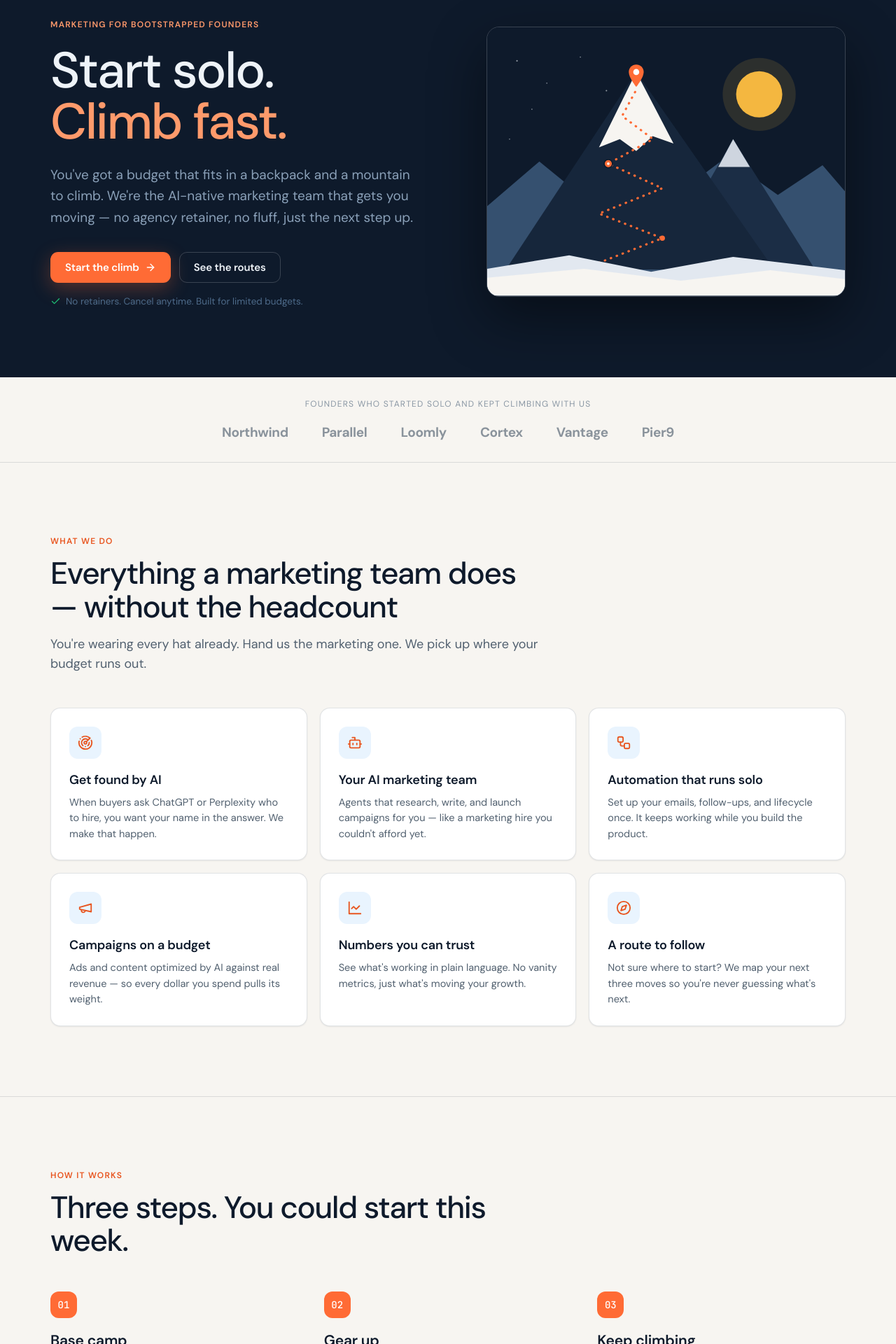
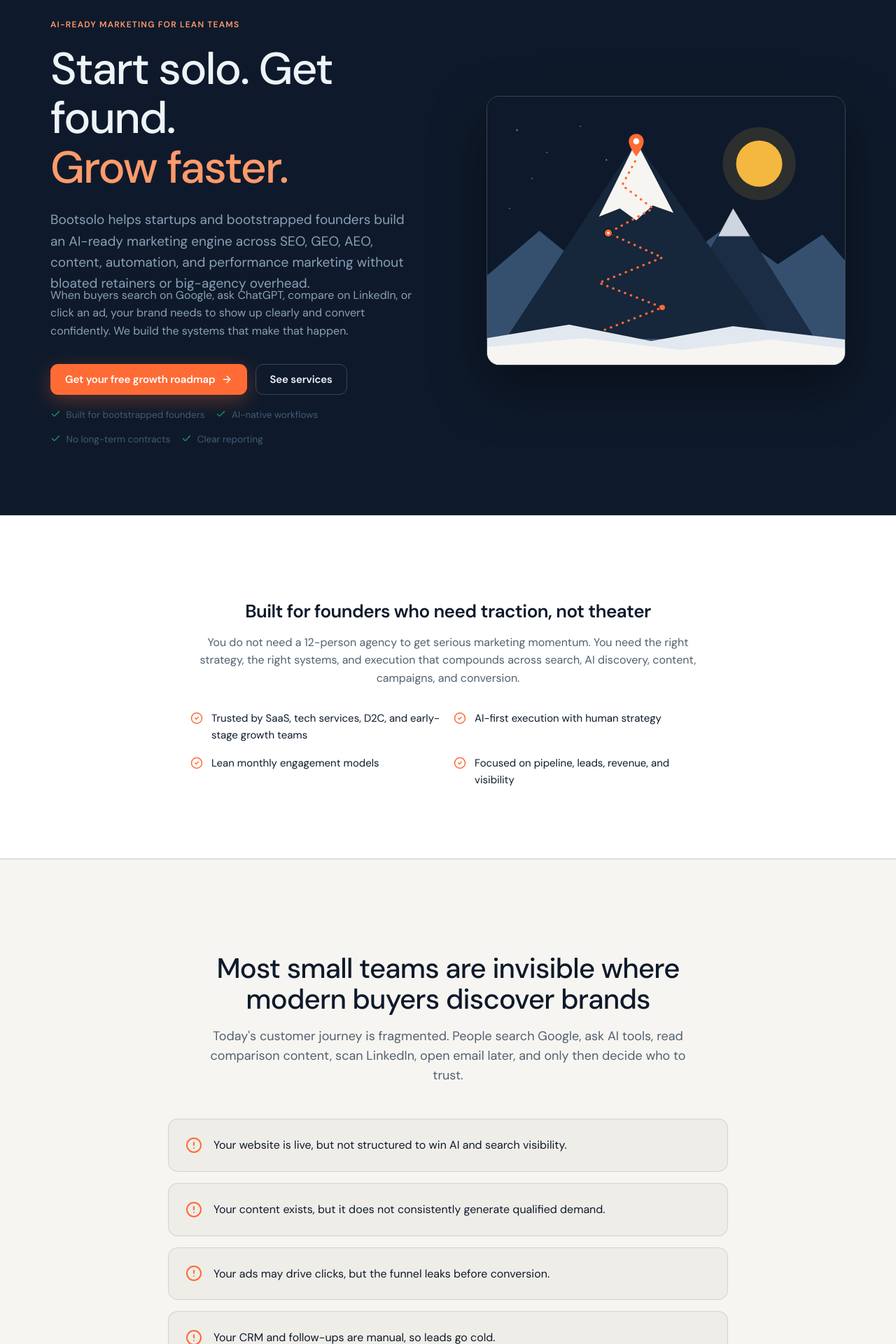
Before and after one commit to bdbhavyadave/bootsolo-website-cms, a Next.js app: page / in a window 1280 px wide. Shown: the part 140-2060 px from the top of the page at 70% size. Built offline with nearby package versions, Linux system fonts and the light colour scheme; no server answers.

Commit message:
Redesign homepage with new 11-section framework and premium positioning

```diff
--- a/app/page.js
+++ b/app/page.js
@@ -1,9 +1,11 @@
 import Hero from '../components/Hero';
 import ProofBar from '../components/ProofBar';
+import Problem from '../components/Problem';
 import Services from '../components/Services';
 import HowItWorks from '../components/HowItWorks';
+import Audience from '../components/Audience';
+import Cases from '../components/Cases';
 import Pricing from '../components/Pricing';
-import Cases from '../components/Cases';
 import FAQ from '../components/FAQ';
 import CTA from '../components/CTA';
 
@@ -12,10 +14,12 @@ export default function Home() {
     <>
       <Hero />
       <ProofBar />
+      <Problem />
       <Services />
       <HowItWorks />
+      <Audience />
+      <Cases />
       <Pricing />
-      <Cases />
       <FAQ />
       <CTA />
     </>
--- /dev/null
+++ b/components/Audience.js
@@ -0,0 +1,64 @@
+import { MonitorSmartphone, Briefcase, ShoppingBag, User } from 'lucide-react';
+
+export default function Audience() {
+  const audiences = [
+    {
+      icon: MonitorSmartphone,
+      t: "For SaaS startups",
+      d: "Drive demo requests, free trial signups, and category visibility."
+    },
+    {
+      icon: Briefcase,
+      t: "For service businesses",
+      d: "Generate qualified leads with stronger search presence, better pages, and follow-up automation."
+    },
+    {
+      icon: ShoppingBag,
+      t: "For D2C and ecommerce brands",
+      d: "Support product discovery, paid performance, lifecycle retention, and conversion."
+    },
+    {
+      icon: User,
+      t: "For founders building personal authority",
+      d: "Turn founder expertise into content, visibility, trust, and pipeline."
+    }
+  ];
+
+  return (
+    <section className="section" style={{ background: 'var(--bg-elevated)' }}>
+      <div className="wrap">
+        <div className="sec-head">
+          <span className="kick">Who we work with</span>
+          <h2 className="sec-title">Built for teams that need smart growth without enterprise overhead</h2>
+        </div>
+
+        <div style={{ display: 'grid', gridTemplateColumns: 'repeat(auto-fit, minmax(280px, 1fr))', gap: '24px' }}>
+          {audiences.map((aud, i) => {
+            const Icon = aud.icon;
+            return (
+              <div key={i} style={{
+                background: 'var(--bg)',
+                padding: '32px',
+                borderRadius: 'var(--r-card)',
+                border: '1px solid var(--border)'
+              }}>
+                <div style={{
+                  background: 'var(--frost)',
+                  width: '48px', height: '48px',
+                  borderRadius: '12px',
+                  display: 'flex', alignItems: 'center', justifyContent: 'center',
+                  marginBottom: '20px',
+                  color: 'var(--brand)'
+                }}>
+                  <Icon size={24} />
+                </div>
+                <h3 className="ds-h4" style={{ marginBottom: '12px' }}>{aud.t}</h3>
+                <p className="ds-body" style={{ color: 'var(--fg2)' }}>{aud.d}</p>
+              </div>
+            );
+          })}
+        </div>
+      </div>
+    </section>
+  );
+}
--- a/components/FAQ.js
+++ b/components/FAQ.js
@@ -4,10 +4,10 @@ import { useState } from 'react'
 import { Plus } from 'lucide-react'
 
 const QS = [
-  { q: "I'm a team of one. Is this overkill?", a: "That's exactly who we built this for. Basecamp is free and gets you a route map plus your first wins — no commitment. You add the AI team when you're ready, not before." },
-  { q: "What does 'get found by AI' actually mean?", a: "When someone asks ChatGPT or Perplexity for a tool like yours, you want to be in the answer. We set up your site and content so the AI engines recommend you — it's the new word of mouth." },
-  { q: "How fast will I see something?", a: "Your route map lands in days. Real movement in signups and cost usually shows in the first 60–90 days. We won't promise overnight — but every step compounds." },
-  { q: "Am I locked into a contract?", a: "Never. Everything's month to month, and Basecamp is free for as long as you want. If it ever stops being worth it, you walk — no hard feelings." },
+  { q: "What makes Bootsolo different from a traditional agency?", a: "We combine strategy, AI-native execution, and lean operating models to help smaller teams move faster without paying for unnecessary layers." },
+  { q: "Do you only work with startups?", a: "No. We work best with lean, growth-focused teams - especially startups, service businesses, and brands that want measurable marketing systems." },
+  { q: "What does AI-ready marketing actually mean?", a: "It means your website, content, structure, and campaigns are built for both human buyers and the new discovery layer driven by AI search and answer engines." },
+  { q: "Can you support one project instead of a monthly retainer?", a: "Yes. We can start with an audit, homepage rewrite, funnel review, campaign setup, or a focused growth sprint." },
 ];
 
 function FAQItem({ q, a, open, onClick }) {
--- a/components/GlobalContact.js
+++ b/components/GlobalContact.js
@@ -15,7 +15,7 @@ export default function GlobalContact() {
         <div style={{ display: 'grid', gridTemplateColumns: 'repeat(auto-fit, minmax(320px, 1fr))', gap: '64px', alignItems: 'center' }}>
           <div>
             <h2 className="sec-title" style={{ marginBottom: '24px' }}>
-              {isCustomQuotePage ? "Or request a single service" : "Ready to climb?"}
+              {isCustomQuotePage ? "Or request a single service" : "Get your free growth roadmap"}
             </h2>
 
             {!isCustomQuotePage ? (
@@ -41,7 +41,7 @@ export default function GlobalContact() {
             )}
           </div>
           <div style={{ background: 'var(--bg-elevated)', padding: '40px', borderRadius: '16px', boxShadow: 'var(--shadow-1)', border: '1px solid var(--border)' }}>
-            <h3 style={{ fontSize: '24px', fontWeight: 600, color: 'var(--fg1)', marginBottom: '24px' }}>Let's talk</h3>
+            <h3 style={{ fontSize: '24px', fontWeight: 600, color: 'var(--fg1)', marginBottom: '24px' }}>Get your AI-ready marketing plan</h3>
             <ContactForm />
           </div>
         </div>
--- a/components/Hero.js
+++ b/components/Hero.js
@@ -35,21 +35,27 @@ export default function Hero() {
     <header className="hero dark" id="top">
       <div className="wrap hero-inner">
         <div className="hero-copy">
-          <span className="kick">Marketing for bootstrapped founders</span>
-          <h1 className="h-display">
-            Start solo.<br />
-            <span className="accent">Climb fast.</span>
+          <span className="kick">AI-ready marketing for lean teams</span>
+          <h1 className="h-display" style={{ fontSize: '64px', lineHeight: 1.1 }}>
+            Start solo. Get found.<br />
+            <span className="accent">Grow faster.</span>
           </h1>
           <p className="h-sub">
-            You've got a budget that fits in a backpack and a mountain to climb. We're the
-            AI-native marketing team that gets you moving — no agency retainer, no fluff,
-            just the next step up.
+            Bootsolo helps startups and bootstrapped founders build an AI-ready marketing engine across SEO, GEO, AEO, content, automation, and performance marketing without bloated retainers or big-agency overhead.
+          </p>
+          <p className="h-sub" style={{ fontSize: '16px', marginTop: '-12px', marginBottom: '32px' }}>
+            When buyers search on Google, ask ChatGPT, compare on LinkedIn, or click an ad, your brand needs to show up clearly and convert confidently. We build the systems that make that happen.
           </p>
           <div className="h-cta">
-            <Link className="btn btn-primary" href="#cta">Start the climb <ArrowRight size={16} /></Link>
-            <Link className="btn btn-ghost" href="#work">See the routes</Link>
+            <Link className="btn btn-primary" href="/custom-quote">Get your free growth roadmap <ArrowRight size={16} /></Link>
+            <Link className="btn btn-ghost" href="#services">See services</Link>
           </div>
-          <div className="h-note"><Check size={15} color="var(--success)" /> No retainers. Cancel anytime. Built for limited budgets.</div>
+          <div className="h-note" style={{ display: 'flex', gap: '16px', flexWrap: 'wrap', opacity: 0.8 }}>
+            <span><Check size={14} color="var(--success)" style={{ marginRight: 4, position: 'relative', top: 2 }} /> Built for bootstrapped founders</span>
+            <span><Check size={14} color="var(--success)" style={{ marginRight: 4, position: 'relative', top: 2 }} /> AI-native workflows</span>
+            <span><Check size={14} color="var(--success)" style={{ marginRight: 4, position: 'relative', top: 2 }} /> No long-term contracts</span>
+            <span><Check size={14} color="var(--success)" style={{ marginRight: 4, position: 'relative', top: 2 }} /> Clear reporting</span>
+          </div>
         </div>
         <div className="hero-art"><SummitArt /></div>
       </div>
--- a/components/HowItWorks.js
+++ b/components/HowItWorks.js
@@ -1,7 +1,7 @@
 const STEPS = [
-  { n: "01", st: "Base camp", sd: "We look at where you are today — your site, your funnel, where buyers can't find you. You keep the map whether or not we climb together." },
-  { n: "02", st: "Gear up", sd: "We set up your AI agents and automation around your product and your people. Content, campaigns, and the plumbing behind them." },
-  { n: "03", st: "Keep climbing", sd: "Leads grow, costs drop, and the system keeps optimizing itself. You watch every step move in your dashboard." },
+  { n: "01", st: "Audit the terrain", sd: "We review your website, visibility, funnel, content, and current channels to identify the biggest growth gaps and quickest wins." },
+  { n: "02", st: "Build the system", sd: "We set up the core foundations: positioning, search and AI visibility, content priorities, automation flows, campaigns, and conversion improvements." },
+  { n: "03", st: "Scale what works", sd: "Once the engine starts moving, we optimize relentlessly - improving rankings, increasing qualified traffic, reducing wasted spend, and turning insights into the next growth sprint." },
 ];
 
 export default function HowItWorks() {
@@ -10,7 +10,7 @@ export default function HowItWorks() {
       <div className="wrap">
         <div className="sec-head">
           <span className="kick">How it works</span>
-          <h2 className="sec-title">Three steps. You could start this week.</h2>
+          <h2 className="sec-title">Simple to start. Built to compound.</h2>
         </div>
         <div className="steps">
           {STEPS.map(s => (
--- a/components/Pricing.js
+++ b/components/Pricing.js
@@ -3,32 +3,32 @@ import { Check } from 'lucide-react'
 
 const DEFAULT_TIERS = [
   {
-    name: "Basecamp", amt: "Free", per: "", feat: false,
-    desc: "Your route map and first wins. No card, no catch — just somewhere to start.",
-    feats: ["Marketing route map", "AI visibility check", "3 next-move recommendations", "Founder community"],
-    cta: "Start free", btn: "btn-ghost",
+    name: "Starter Sprint", amt: "", per: "", feat: false,
+    desc: "Best for founders who need clarity, a roadmap, and first fixes.",
+    feats: ["Marketing route map", "AI visibility check", "Core positioning", "Quick conversion fixes"],
+    cta: "Get started", btn: "btn-ghost",
   },
   {
-    name: "Climber", amt: "$290", per: "/ mo", feat: true,
-    desc: "Your AI marketing team. Where most bootstrapped founders start the climb.",
-    feats: ["Everything in Basecamp", "AI agents writing & launching", "Get-found-by-AI setup", "Email & lifecycle automation", "Plain-language dashboard"],
-    cta: "Start the climb", btn: "btn-primary",
+    name: "Growth Engine", amt: "", per: "", feat: true,
+    desc: "Best for teams ready for ongoing SEO, content, AI visibility, and automation support.",
+    feats: ["AI and search visibility", "Content production engine", "Lifecycle automation", "Monthly growth sprints"],
+    cta: "Start the engine", btn: "btn-primary",
   },
   {
-    name: "Summit", amt: "$690", per: "/ mo", feat: false,
-    desc: "More firepower when you've found traction and want to move faster.",
-    feats: ["Everything in Climber", "Paid campaign management", "Custom agent workflows", "Monthly strategy call", "Priority support"],
-    cta: "Talk to us", btn: "btn-ghost",
+    name: "Performance Plus", amt: "", per: "", feat: false,
+    desc: "Best for businesses that want integrated paid, organic, and conversion-focused execution.",
+    feats: ["Everything in Growth Engine", "Paid campaign management", "Landing page optimization", "Advanced CRO"],
+    cta: "Scale faster", btn: "btn-ghost",
   },
 ];
 
 export function PriceCard({ name, amt, per, desc, feats, cta, btn, feat }) {
-  const linkHref = cta?.toLowerCase().includes("custom quote") ? "/custom-quote" : "#global-contact";
+  const linkHref = "/custom-quote";
   return (
     <div className={"price-card" + (feat ? " feat" : "")}>
       {feat && <div className="price-tag">Most popular</div>}
       <div className="price-name">{name}</div>
-      <div className="price-amt">{amt}{per && <span> {per}</span>}</div>
+      {amt && <div className="price-amt">{amt}{per && <span> {per}</span>}</div>}
       <div className="price-desc">{desc}</div>
       <ul className="price-feats">
         {feats.map((f, i) => <li key={i}><Check size={17} />{f}</li>)}
@@ -39,8 +39,8 @@ export function PriceCard({ name, amt, per, desc, feats, cta, btn, feat }) {
 }
 
 export default function Pricing({
-  title = "Priced for a backpack, not a boardroom",
-  lead = "Start free. Upgrade when it's paying for itself. Cancel any time — no contracts, no guilt.",
+  title = "Flexible engagement models for growing teams",
+  lead = "",
   kick = "Pricing",
   tiers = DEFAULT_TIERS,
   className = "section",
@@ -57,6 +57,13 @@ export default function Pricing({
         <div className="price-grid">
           {tiers.map((t, i) => <PriceCard key={i} {...t} />)}
         </div>
+
+        <div style={{ textAlign: 'center', marginTop: '48px' }}>
+          <p className="ds-body" style={{ color: 'var(--fg2)' }}>
+            Need a custom mix of services? We'll build a lean plan around your goals, stage, and budget.
+          </p>
+          <Link href="/custom-quote" style={{ color: 'var(--brand)', fontWeight: 600, marginTop: '8px', display: 'inline-block' }}>Build a custom quote &rarr;</Link>
+        </div>
       </div>
     </section>
   );
--- /dev/null
+++ b/components/Problem.js
@@ -0,0 +1,39 @@
+import { AlertCircle } from 'lucide-react';
+
+export default function Problem() {
+  const problems = [
+    "Your website is live, but not structured to win AI and search visibility.",
+    "Your content exists, but it does not consistently generate qualified demand.",
+    "Your ads may drive clicks, but the funnel leaks before conversion.",
+    "Your CRM and follow-ups are manual, so leads go cold.",
+    "Your reporting shows activity, not clear next actions."
+  ];
+
+  return (
+    <section className="section" style={{ background: 'var(--bg)' }}>
+      <div className="wrap">
+        <div style={{ maxWidth: '700px', margin: '0 auto', textAlign: 'center', marginBottom: '48px' }}>
+          <h2 className="ds-h2" style={{ marginBottom: '16px' }}>
+            Most small teams are invisible where modern buyers discover brands
+          </h2>
+          <p className="ds-lead">
+            Today's customer journey is fragmented. People search Google, ask AI tools, read comparison content, scan LinkedIn, open email later, and only then decide who to trust.
+          </p>
+        </div>
+
+        <div style={{ display: 'grid', gap: '16px', maxWidth: '800px', margin: '0 auto' }}>
+          {problems.map((problem, i) => (
+            <div key={i} style={{
+              display: 'flex', alignItems: 'center', gap: '16px',
+              background: 'var(--bg-inset)', padding: '24px',
+              borderRadius: 'var(--r-card)', border: '1px solid var(--border)'
+            }}>
+              <AlertCircle size={24} color="var(--sunrise)" style={{ flexShrink: 0 }} />
+              <span className="ds-body">{problem}</span>
+            </div>
+          ))}
+        </div>
+      </div>
+    </section>
+  );
+}
--- a/components/ProofBar.js
+++ b/components/ProofBar.js
@@ -1,11 +1,27 @@
+import { CheckCircle2 } from 'lucide-react';
+
 export default function ProofBar() {
-  const names = ["Northwind", "Parallel", "Loomly", "Cortex", "Vantage", "Pier9"];
+  const trustItems = [
+    "Trusted by SaaS, tech services, D2C, and early-stage growth teams",
+    "AI-first execution with human strategy",
+    "Lean monthly engagement models",
+    "Focused on pipeline, leads, revenue, and visibility"
+  ];
+
   return (
-    <section className="proof-bar">
-      <div className="wrap">
-        <div className="lbl">Founders who started solo and kept climbing with us</div>
-        <div className="logos">
-          {names.map(n => <span key={n}>{n}</span>)}
+    <section className="section" style={{ background: 'var(--bg-elevated)', borderTop: '1px solid var(--border)', borderBottom: '1px solid var(--border)' }}>
+      <div className="wrap" style={{ textAlign: 'center', maxWidth: '800px' }}>
+        <h2 className="ds-h3" style={{ marginBottom: '16px' }}>Built for founders who need traction, not theater</h2>
+        <p className="ds-body" style={{ color: 'var(--fg2)', marginBottom: '32px' }}>
+          You do not need a 12-person agency to get serious marketing momentum. You need the right strategy, the right systems, and execution that compounds across search, AI discovery, content, campaigns, and conversion.
+        </p>
+        <div style={{ display: 'grid', gridTemplateColumns: '1fr 1fr', gap: '16px', textAlign: 'left' }}>
+          {trustItems.map((item, i) => (
+            <div key={i} style={{ display: 'flex', alignItems: 'flex-start', gap: '12px' }}>
+              <CheckCircle2 size={18} color="var(--brand)" style={{ flexShrink: 0, marginTop: '3px' }} />
+              <span className="ds-body" style={{ fontSize: '15px' }}>{item}</span>
+            </div>
+          ))}
         </div>
       </div>
     </section>
--- a/components/Services.js
+++ b/components/Services.js
@@ -1,20 +1,59 @@
-import { Radar, Bot, Workflow, Megaphone, LineChart, Compass } from 'lucide-react';
+import { Radar, FileText, Megaphone, Workflow, Layout, LineChart, Check } from 'lucide-react';
 
 const SERVICES = [
-  { icon: Radar, t: "Get found by AI", d: "When buyers ask ChatGPT or Perplexity who to hire, you want your name in the answer. We make that happen." },
-  { icon: Bot, t: "Your AI marketing team", d: "Agents that research, write, and launch campaigns for you — like a marketing hire you couldn't afford yet." },
-  { icon: Workflow, t: "Automation that runs solo", d: "Set up your emails, follow-ups, and lifecycle once. It keeps working while you build the product." },
-  { icon: Megaphone, t: "Campaigns on a budget", d: "Ads and content optimized by AI against real revenue — so every dollar you spend pulls its weight." },
-  { icon: LineChart, t: "Numbers you can trust", d: "See what's working in plain language. No vanity metrics, just what's moving your growth." },
-  { icon: Compass, t: "A route to follow", d: "Not sure where to start? We map your next three moves so you're never guessing what's next." },
+  {
+    icon: Radar,
+    t: "AI Visibility",
+    d: "Make your brand discoverable across Google, ChatGPT, Perplexity, Gemini, and AI-assisted search experiences.",
+    bullets: ["SEO, AEO, and GEO strategy", "Topic clusters and entity-focused content planning", "AI citation and answer-surface optimization", "On-page improvements for trust, clarity, and relevance"]
+  },
+  {
+    icon: FileText,
+    t: "Content That Compounds",
+    d: "Create expert-led content that ranks, earns trust, and supports every stage of the funnel.",
+    bullets: ["Website copy and landing pages", "Thought leadership and founder-led content", "Blog strategy and content production", "Case studies, use cases, and comparison pages"]
+  },
+  {
+    icon: Megaphone,
+    t: "Performance Marketing",
+    d: "Launch lean campaigns designed to generate measurable demand without wasting budget.",
+    bullets: ["Google Ads and paid search", "LinkedIn campaigns for B2B growth", "Retargeting and funnel-stage messaging", "Ad creative and landing page alignment"]
+  },
+  {
+    icon: Workflow,
+    t: "Automation & Lifecycle",
+    d: "Turn one-time traffic into repeatable pipeline with smarter follow-up systems.",
+    bullets: ["Lead capture and CRM flows", "Email nurture and lifecycle journeys", "Automated follow-ups and segmentation", "Marketing operations and workflow design"]
+  },
+  {
+    icon: Layout,
+    t: "Conversion & Web Experience",
+    d: "Improve the pages and journeys that turn interest into action.",
+    bullets: ["Homepage and service page messaging", "Landing page strategy", "UX and CRO recommendations", "Funnel analysis and conversion fixes"]
+  },
+  {
+    icon: LineChart,
+    t: "Reporting & Growth Intelligence",
+    d: "Get reporting that helps you decide, not dashboards that look impressive and say nothing.",
+    bullets: ["Plain-language reporting", "KPI tracking tied to business goals", "Channel attribution snapshots", "Monthly priorities and growth opportunities"]
+  },
 ];
 
-function ServiceCard({ icon: Icon, t, d }) {
+function ServiceCard({ icon: Icon, t, d, bullets }) {
   return (
-    <div className="svc-card">
+    <div className="svc-card" style={{ display: 'flex', flexDirection: 'column' }}>
       <div className="svc-ico"><Icon /></div>
       <div className="svc-t">{t}</div>
-      <div className="svc-d">{d}</div>
+      <div className="svc-d" style={{ marginBottom: '24px' }}>{d}</div>
+      <div style={{ flex: 1 }}></div>
+      <ul style={{ listStyle: 'none', padding: 0, margin: 0, borderTop: '1px solid var(--border)', paddingTop: '20px' }}>
+        {bullets.map((bullet, i) => (
+          <li key={i} style={{ display: 'flex', alignItems: 'flex-start', gap: '8px', marginBottom: '12px', fontSize: '14px', color: 'var(--fg2)' }}>
+            <Check size={14} color="var(--brand)" style={{ flexShrink: 0, marginTop: '3px' }} />
+            <span>{bullet}</span>
+          </li>
+        ))}
+      </ul>
     </div>
   );
 }
@@ -24,9 +63,9 @@ export default function Services() {
     <section className="section" id="services">
       <div className="wrap">
         <div className="sec-head">
-          <span className="kick">What we do</span>
-          <h2 className="sec-title">Everything a marketing team does — without the headcount</h2>
-          <p className="sec-lead">You're wearing every hat already. Hand us the marketing one. We pick up where your budget runs out.</p>
+          <span className="kick">Growth System</span>
+          <h2 className="sec-title">A full-stack growth system for modern digital marketing</h2>
+          <p className="sec-lead">We do not sell disconnected tactics. We build a growth engine where each channel strengthens the next.</p>
         </div>
         <div className="svc-grid">
           {SERVICES.map(s => <ServiceCard key={s.t} {...s} />)}
```
Also changed, not shown: components/CTA.js (+10 -4 lines), components/Cases.js (+21 -3 lines).
